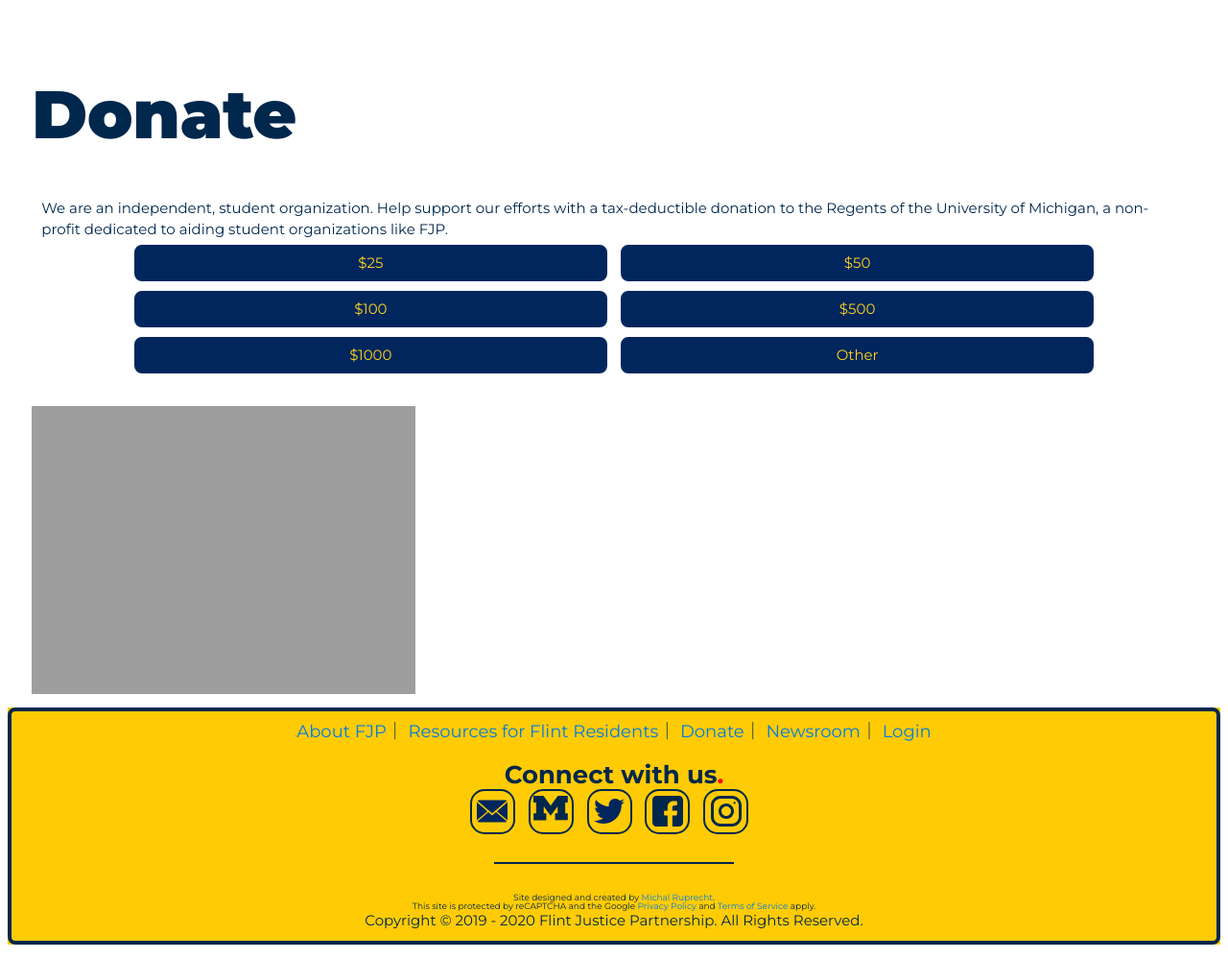
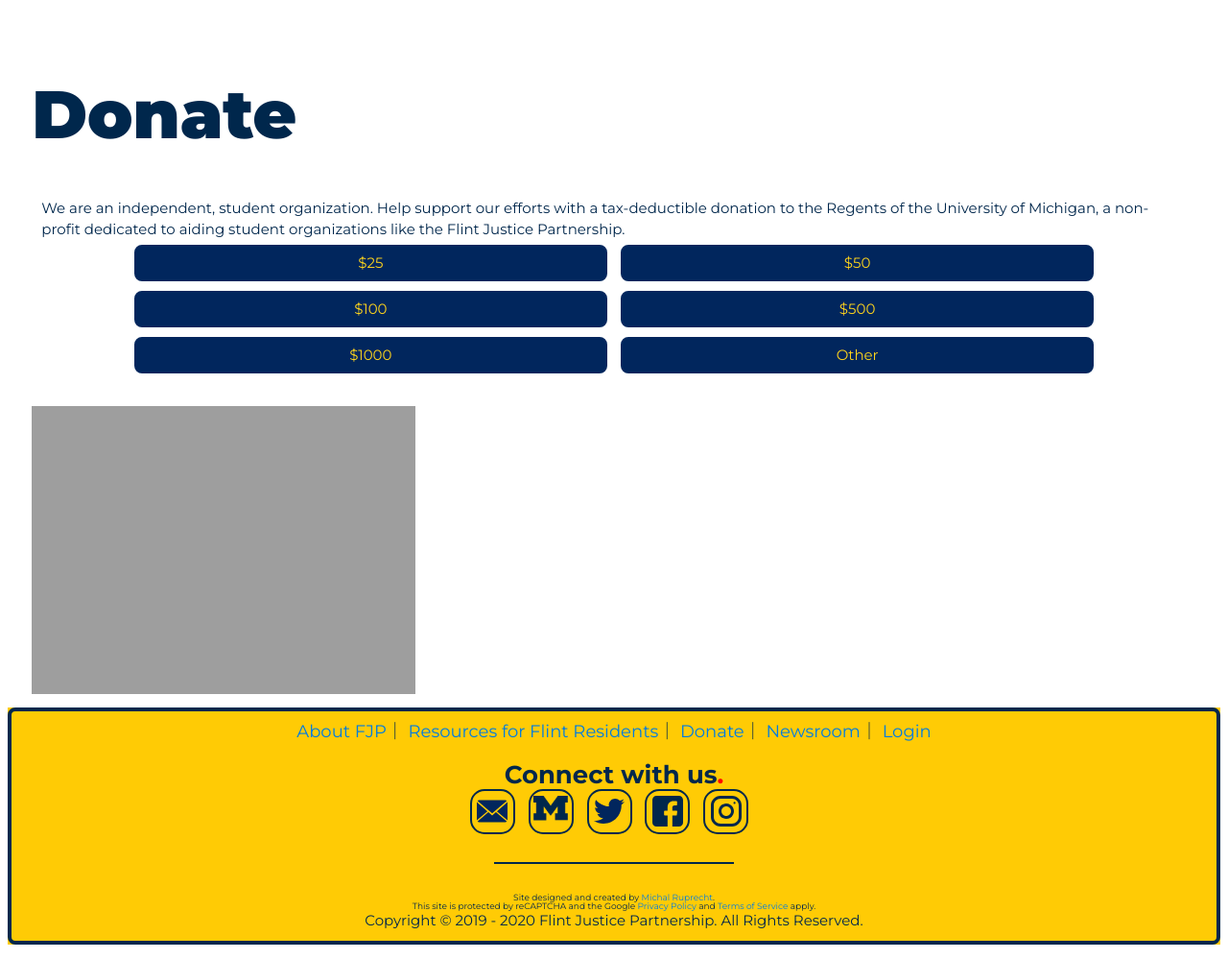
Before and after one commit to umichfjp/umichfjp.github.io, a Jekyll site: the page built from pages/donate.html, in a window 1280 px wide. Shown: the whole page at 96% size. Built offline with Jekyll 4.4.1, drawn with Linux system fonts in a browser that asks for light colours.

Commit message:
Update donate.html

```diff
--- a/pages/donate.html
+++ b/pages/donate.html
@@ -13,7 +13,7 @@ title: Donate
       <div class="text">
         <h1>Donate</h1>
         <h3>
-          We are an independent, student organization. Help support our efforts with a tax-deductible donation to the Regents of the University of Michigan, a non-profit dedicated to aiding student organizations like FJP.
+          We are an independent, student organization. Help support our efforts with a tax-deductible donation to the Regents of the University of Michigan, a non-profit dedicated to aiding student organizations like the Flint Justice Partnership.
           <center>
           <a class="button" href="https://leadersandbest.umich.edu/find/#!/give/basket/fund/927006?Amount=25" target="_blank">$25</a>
           <a class="button" href="https://leadersandbest.umich.edu/find/#!/give/basket/fund/927006?Amount=50" target="_blank">$50</a>
```
